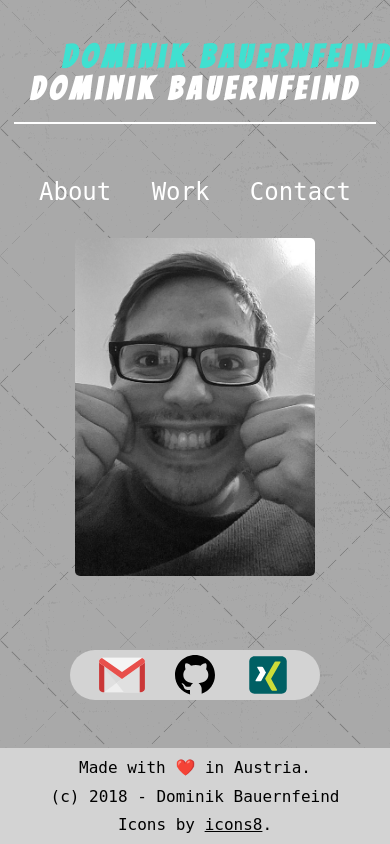
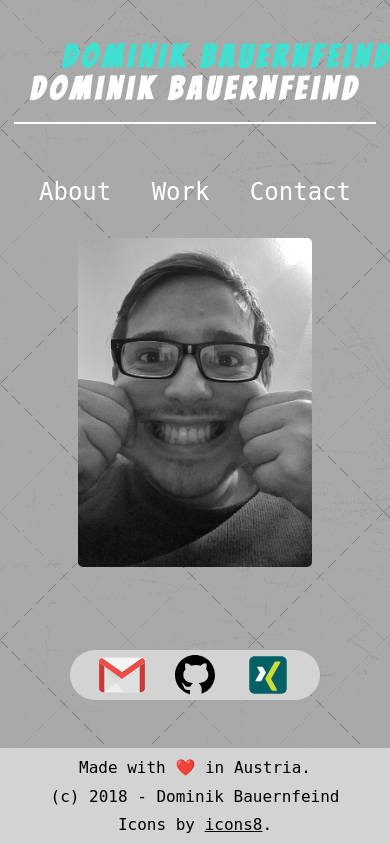
Before and after one commit to dominik-ba/dominikb.io, a Vue app: page / in a window 390 px wide. Built offline with nearby package versions, Linux system fonts and the light colour scheme; a web font is replaced by a local one.

Commit message:
switch from viewport height to document height for better display on mobile

```diff
--- a/src/App.vue
+++ b/src/App.vue
@@ -42,13 +42,14 @@ export default class App extends Vue {
 
 html,body
   font-size fontsize
+  height 100%
 
 #app
   align-items center
   display flex
   flex-flow column
   font-family 'Overpass Mono', 'monospace'
-  min-height 100vh
+  min-height 100%
   overflow hidden
   position relative
 
--- a/src/views/Home.vue
+++ b/src/views/Home.vue
@@ -21,7 +21,7 @@ export default class Home extends Vue {}
 <style lang="stylus" scoped>
 figure
   border-radius 5px
-  height 40vh
+  height 39vh
   overflow hidden
 
 img
```
